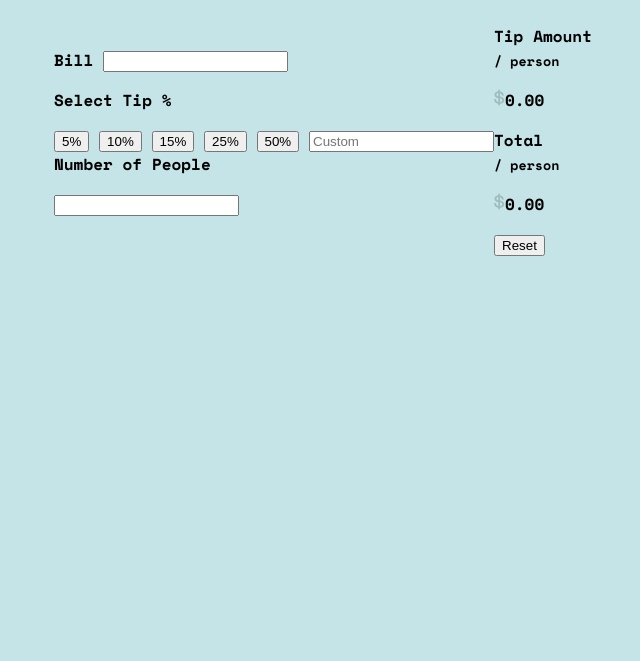
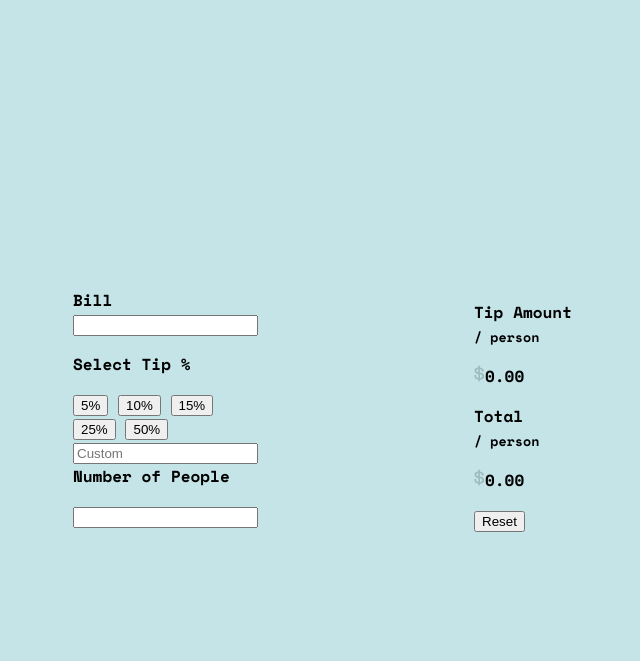
Before and after one commit to nirglus/tip-calculator-app-main, a plain HTML site: page index.html in a window 1280 px wide. Shown: the whole page, without its empty margins (317-957 px from the left). Drawn offline with nearby package versions, Linux system fonts and the light colour scheme.

Commit message:
adjust cards width&height

```diff
--- a/styles/style.scss
+++ b/styles/style.scss
@@ -21,14 +21,18 @@ $inputFont: 24px;
 body{
     font-family: 'Space Mono', monospace;
     background-color: $mainBg;
+    height: 100vh;
     @include flex(column, center, center);
 }
 .calc-container{
-    @include flex(row, center, center);
+    @include flex(row, center, space-around);
+    @include widthHeight(800px, 500px);
 }
 .l-card{
     @include flex(column, flex-start, center);
+    @include widthHeight(100px, 100px);
 }
 .r-card{
     @include flex(column, center, center);
+    @include widthHeight(100px, 100px);
 }
```
Also changed, not shown: styles/style.css, 1 other file.
